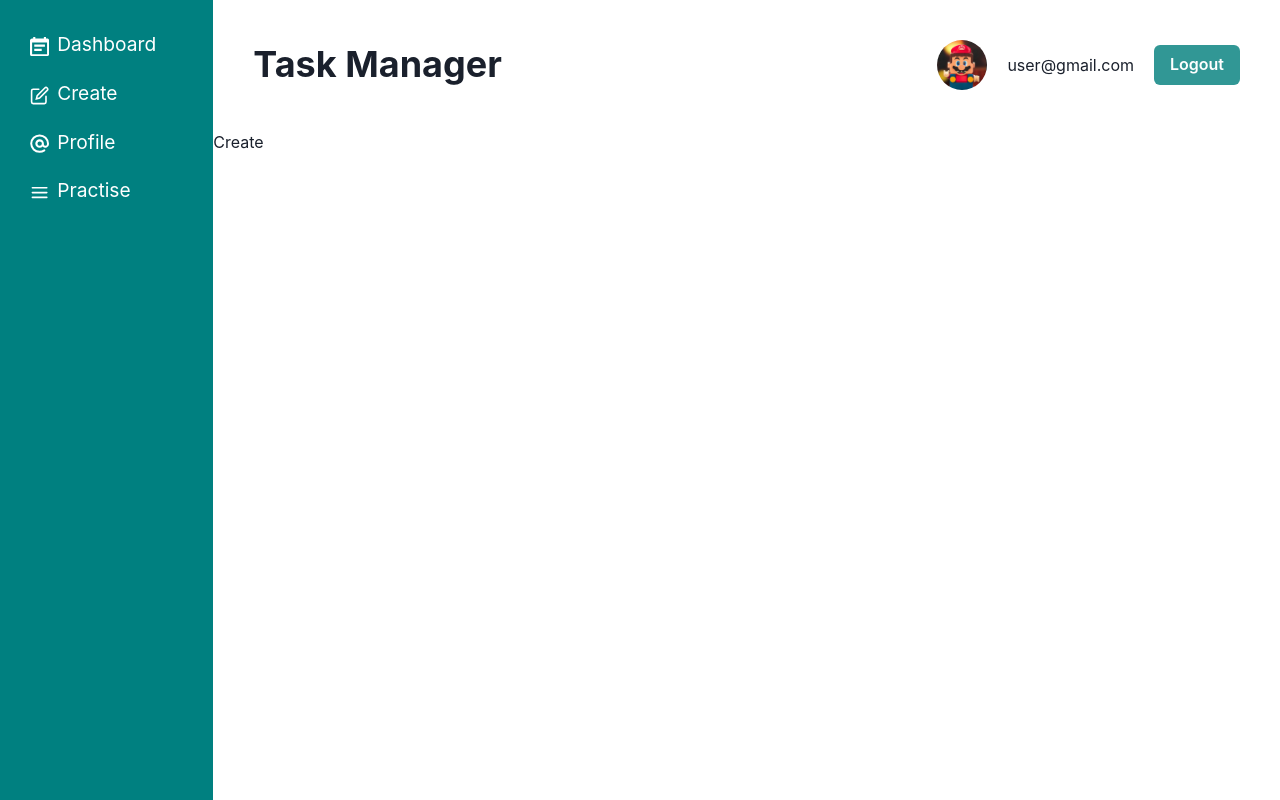
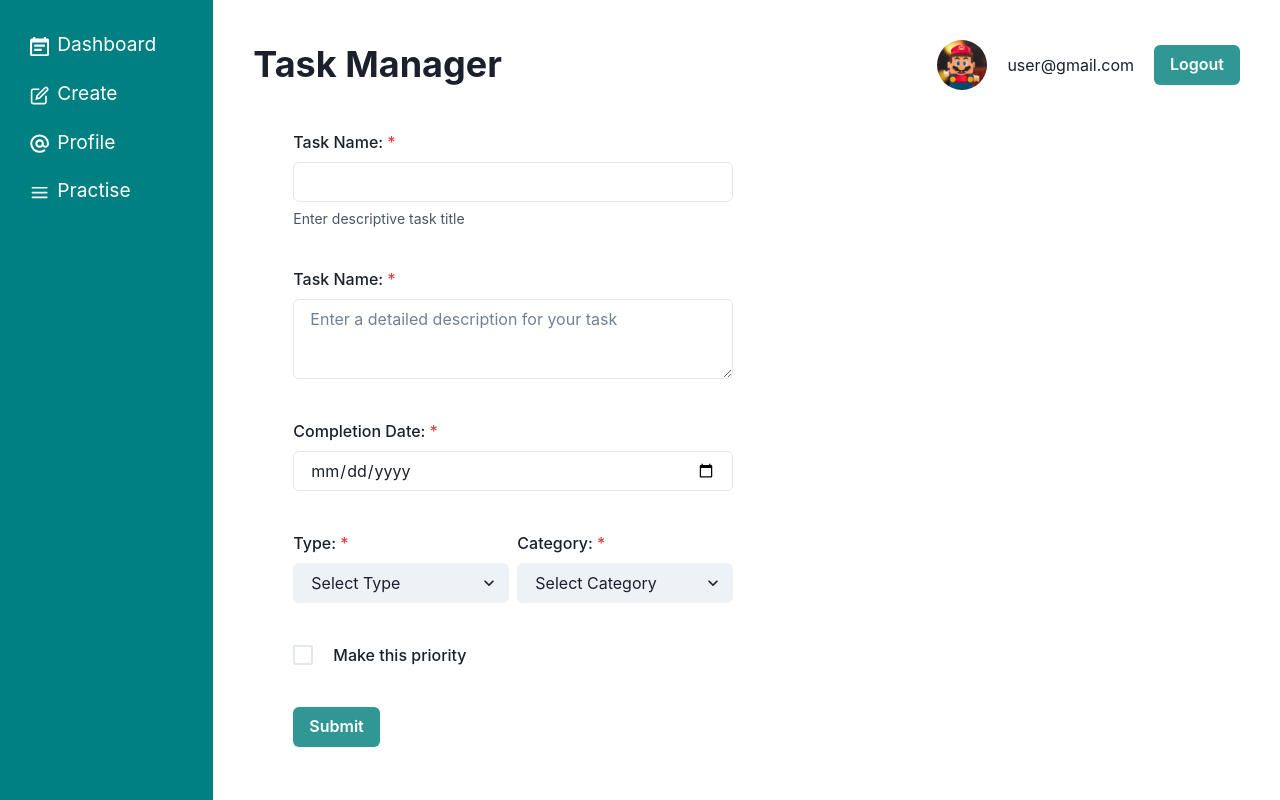
Before and after one commit to akotonyStark/chakra-ui-app, a React (Vite) app: page /create in a window 1280 px wide. Built offline with nearby package versions, Linux system fonts and the light colour scheme.

Commit message:
Form Fields

```diff
--- a/src/pages/Create.tsx
+++ b/src/pages/Create.tsx
@@ -1,7 +1,65 @@
+import { Box, Button, Checkbox, Flex, FormControl, FormHelperText, FormLabel, HStack, Input, Select, Stack, Textarea } from "@chakra-ui/react"
+import { Form } from "react-router-dom"
+
 const Create = () => {
   return (
-    <div>Create</div>
+    <Box maxWidth={600} px={20}>
+      <Form>
+        <FormControl isRequired mb={10}>
+          <FormLabel>Task Name:</FormLabel>
+          <Input type="text" name="nameOfTask" />
+          <FormHelperText>Enter descriptive task title</FormHelperText>
+        </FormControl>
+
+        <FormControl isRequired mb={10}>
+          <FormLabel>Task Name:</FormLabel>
+          <Textarea placeholder="Enter a detailed description for your task" name="description" />
+        </FormControl>
+
+        <FormControl isRequired mb={10}>
+          <FormLabel>Completion Date:</FormLabel>
+          <Input type="date" name="completionDate" />
+        </FormControl>
+
+        <Flex justifyContent={'space-between'}>
+          <HStack width={'100%'}>
+            <FormControl isRequired mb={10}>
+              <FormLabel>Type:</FormLabel>
+              <Stack spacing={3}>
+
+                <Select variant='filled' placeholder='Select Type'>
+                  <option>Weddiing</option>
+                  <option>Engagement</option>
+                </Select>
+
+              </Stack>
+            </FormControl>
+
+            <FormControl isRequired mb={10}>
+              <FormLabel>Category:</FormLabel>
+              <Select variant='filled' placeholder='Select Category'>
+                <option>Photography</option>
+                <option>Decorations</option>
+                <option>Catering</option>
+                <option>Videography</option>
+              </Select>
+            </FormControl>
+          </HStack>
+
+        </Flex>
+
+        <FormControl mb={10} display={'flex'} alignItems={'center'}>
+          <Checkbox name="isPriority" size={'lg'} />
+          <FormLabel mb={0} ml={5}>Make this priority </FormLabel>
+        </FormControl>
+
+
+        <Button type="submit" colorScheme="teal">Submit</Button>
+
+      </Form>
+    </Box>
   )
 }
 
+
 export default Create
--- a/src/pages/Dashboard.tsx
+++ b/src/pages/Dashboard.tsx
@@ -1,4 +1,4 @@
-import { Box, Button, Card, CardBody, CardFooter, CardHeader, Divider, Flex, Heading, HStack, IconButton, SimpleGrid, Text } from "@chakra-ui/react"
+import { Box, Button, Card, CardBody, CardFooter, CardHeader, Divider, Flex, Heading, HStack, SimpleGrid, Text } from "@chakra-ui/react"
 import { useLoaderData } from "react-router-dom"
 import { Task } from "../types/Task.type"
 import { EditIcon, ViewIcon } from "@chakra-ui/icons"
```
Also changed, not shown: src/components/Navbar.tsx (+1 -6 lines).
